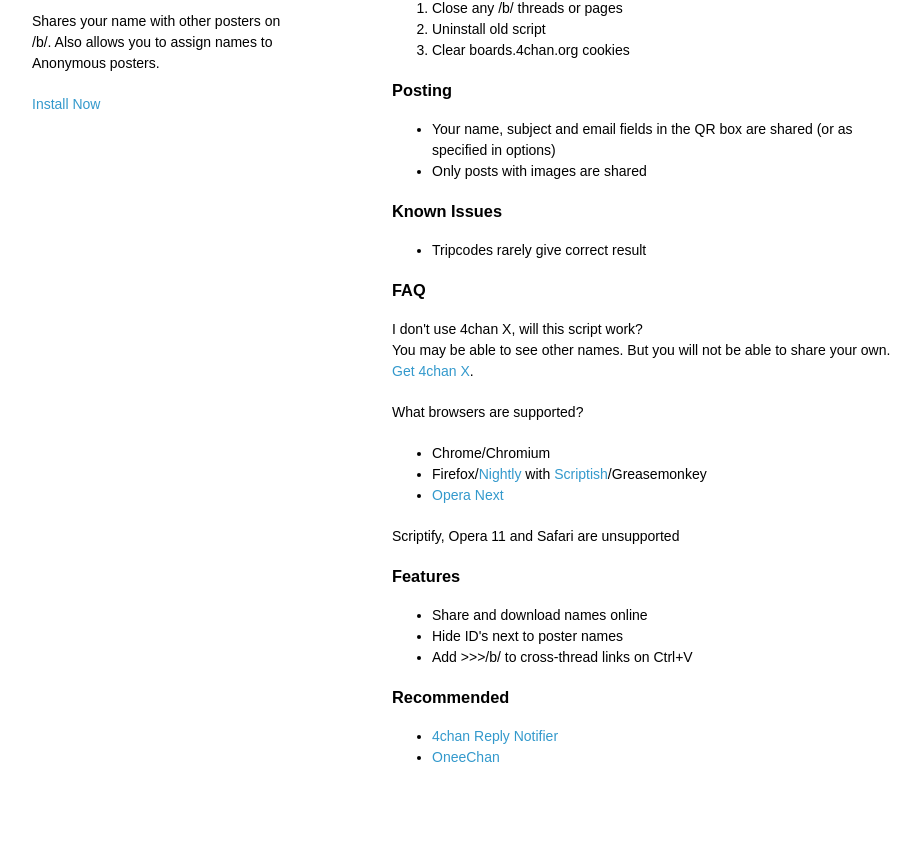
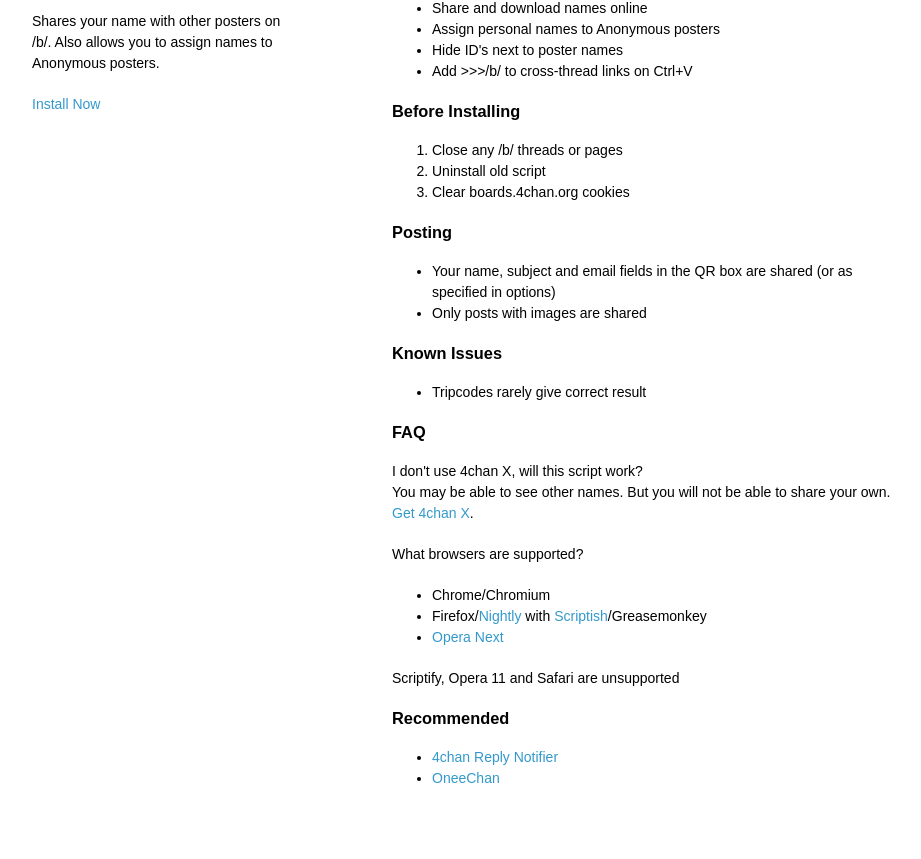
Before and after one commit to milkytiptoe/Name-Sync, a plain HTML site: page index.html in a window 1280 px wide. Shown: the part 98-957 px from the top of the page, without its empty margins (178-1099 px from the left). Before the commit the page ends 936 px from the top, so only its background shows below. Drawn offline with Linux system fonts and the light colour scheme.

Commit message:
Moved features upp

```diff
--- a/index.html
+++ b/index.html
@@ -20,6 +20,13 @@
         <p class="view"><a href="https://github.com/milkytiptoe/Name-Sync/raw/master/NameSync.user.js">Install Now</a></p>
       </header>
       <section>
+      <h3>Features</h3>
+<ul>
+<li>Share and download names online</li>
+<li>Assign personal names to Anonymous posters</li>
+<li>Hide ID's next to poster names</li>
+<li>Add >>>/b/ to cross-thread links on Ctrl+V</li>
+</ul>
         <h3>Before Installing</h3>
 <ol>
 <li>Close any /b/ threads or pages</li>
@@ -46,12 +53,6 @@
 </ul>
 Scriptify, Opera 11 and Safari are unsupported
 </p>
-<h3>Features</h3>
-<ul>
-<li>Share and download names online</li>
-<li>Hide ID's next to poster names</li>
-<li>Add >>>/b/ to cross-thread links on Ctrl+V</li>
-</ul>
 <h3>Recommended</h3>
 <ul>
 <li><a href="http://userscripts.org/scripts/show/109991">4chan Reply Notifier</a></li>
```
